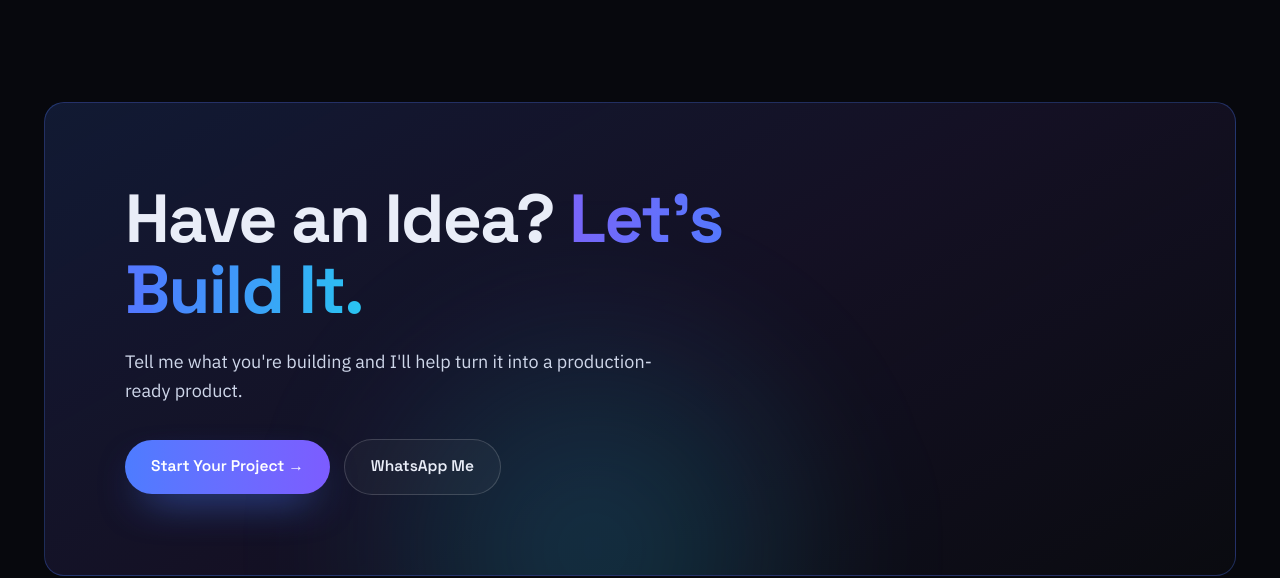
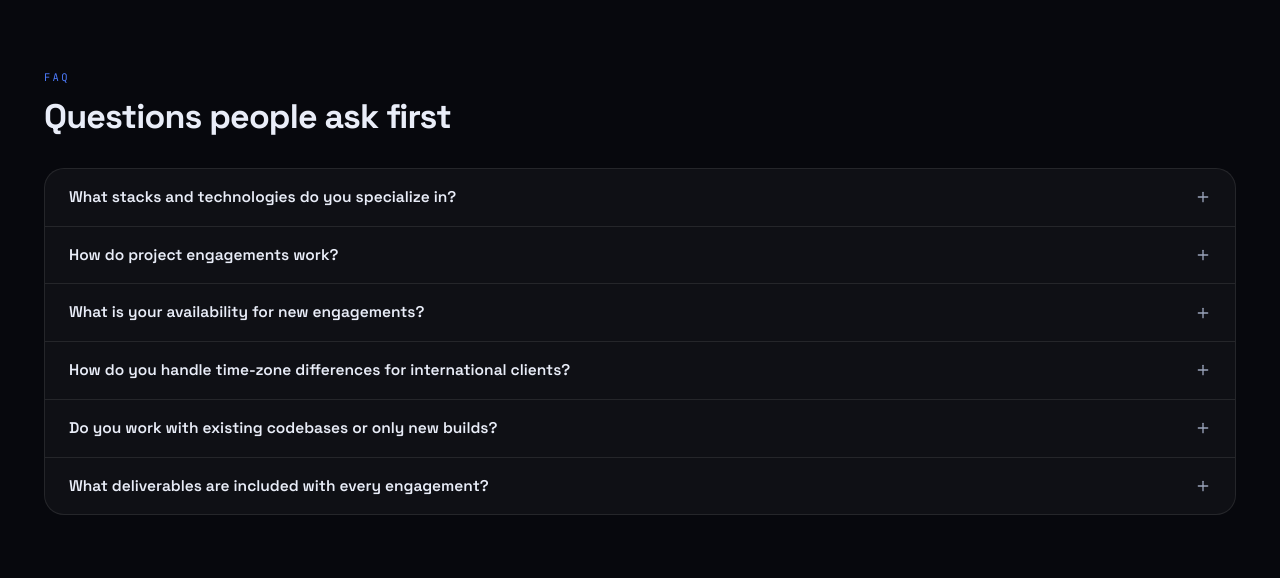
Before and after one commit to niks-nikhil-anand/Tripti-SAAS-Sale-webiste, a Next.js app: page / in a window 1280 px wide. Shown: the part 6684-7262 px from the top of the page. Built offline with nearby package versions, Linux system fonts and the light colour scheme; no server answers.

Commit message:
feat/refactor: update route page app/page.tsx

```diff
--- a/app/page.tsx
+++ b/app/page.tsx
@@ -1,43 +1,74 @@
 import type { Metadata } from "next";
-import { siteConfig, homeFaqs } from "@/lib/site";
+import { homeFaqs } from "@/lib/site";
+import {
+  faqJsonLd,
+  graph,
+  pageMetadata,
+  person,
+  webPageJsonLd,
+  website,
+} from "@/lib/seo";
+import { JsonLd } from "@/components/seo/JsonLd";
 import { Hero } from "@/components/sections/Hero";
 import { Marquee } from "@/components/sections/Marquee";
+import { FeaturedProjects } from "@/components/sections/FeaturedProjects";
 import { PageDirectory } from "@/components/sections/PageDirectory";
-import { SelectedWork } from "@/components/sections/SelectedWork";
 import { AiEngineering } from "@/components/sections/AiEngineering";
 import { WhyHireMe } from "@/components/sections/WhyHireMe";
 import { ProcessTimeline } from "@/components/sections/ProcessTimeline";
-import { Testimonials } from "@/components/sections/Testimonials";
+import { LatestArticles } from "@/components/sections/LatestArticles";
 import { LocationsServed } from "@/components/sections/LocationsServed";
-import { Insights } from "@/components/sections/Insights";
-import { FAQAccordion } from "@/components/sections/FAQAccordion";
 import { ContactCTA } from "@/components/sections/ContactCTA";
+import { AuthorCard } from "@/components/profile/AuthorCard";
+import { Eyebrow, H2, Section } from "@/components/ui/Section";
+import { FaqList } from "@/components/landing/FaqList";
 
-export const metadata: Metadata = {
-  title: siteConfig.title,
-  description: siteConfig.description,
-  alternates: { canonical: "/" },
-};
+const title = "Tripti Shakya – Full Stack & AI Developer in Bangalore";
+const description =
+  "Full Stack & AI Developer building production-ready SaaS, web applications and AI products with React, Next.js, Node.js, Python, LLMs and RAG.";
 
+export const metadata: Metadata = pageMetadata({
+  title,
+  description,
+  path: "/",
+  absoluteTitle: true,
+});
+
+const faqs = homeFaqs.map((f) => ({ q: f.q, a: f.a }));
+
+/**
+ * The homepage positions the brand and routes visitors; it deliberately does
+ * not try to rank for every keyword. Each service keyword has its own page,
+ * linked from the directory below.
+ */
 export default function HomePage() {
   return (
     <>
+      <JsonLd
+        data={graph(
+          website,
+          person,
+          webPageJsonLd({ path: "/", name: title, description }),
+          faqJsonLd("/", faqs),
+        )}
+      />
       <Hero />
       <Marquee />
-      <PageDirectory />
-      <SelectedWork />
+      <FeaturedProjects />
+      <PageDirectory showProjects={false} />
       <AiEngineering />
       <WhyHireMe />
       <ProcessTimeline />
-      <Testimonials />
+      <AuthorCard />
+      <LatestArticles />
       <LocationsServed />
-      <Insights />
-      <FAQAccordion
-        id="faq"
-        labelNumber="09 — FAQ"
-        title="Questions Buyers Ask First."
-        faqs={homeFaqs}
-      />
+      <Section id="faq" labelledBy="faq-h">
+        <Eyebrow>FAQ</Eyebrow>
+        <H2 id="faq-h">Questions people ask first</H2>
+        <div className="mt-8">
+          <FaqList faqs={faqs} />
+        </div>
+      </Section>
       <ContactCTA />
     </>
   );
```
